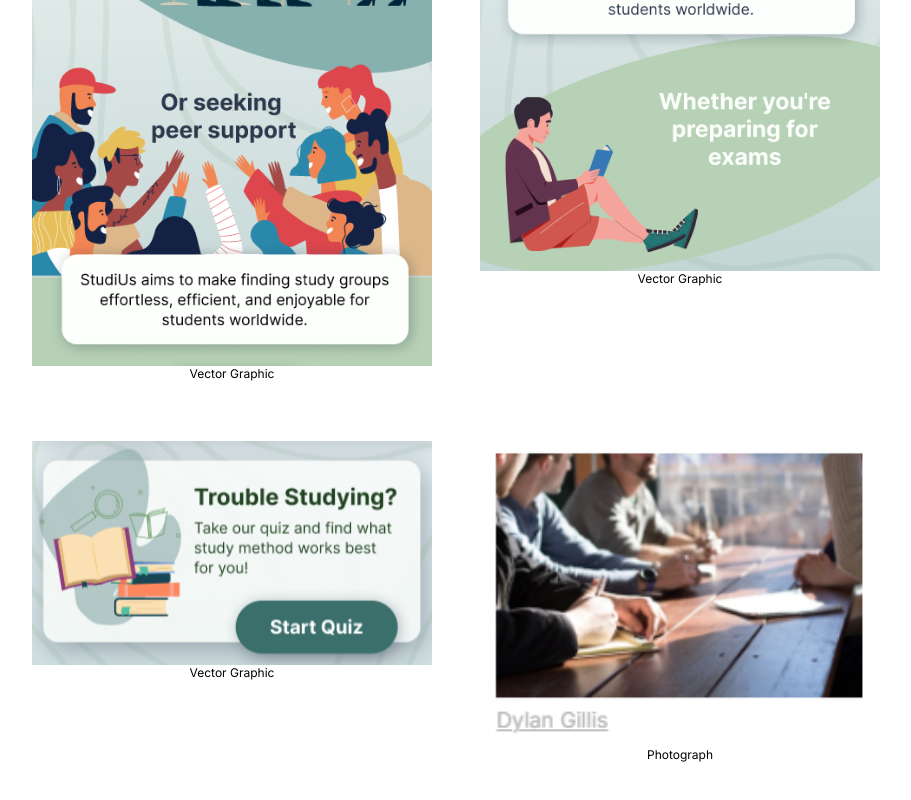
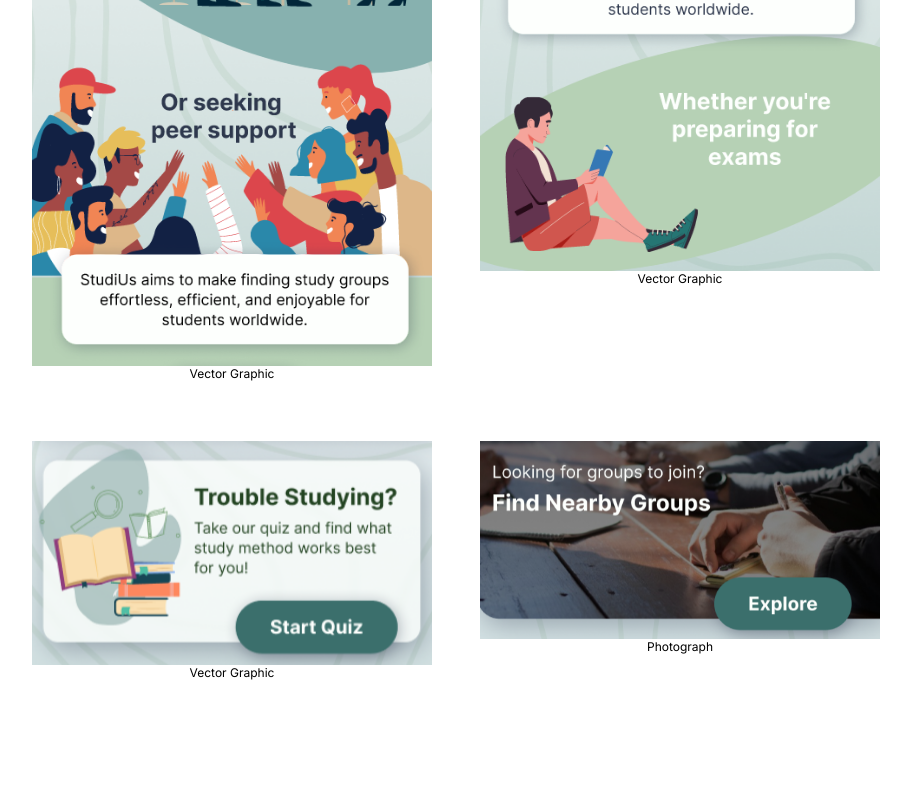
Before and after one commit to yeenathan/studiUs-Style-Guide, a Next.js app: page /graphics in a window 1280 px wide. Shown: the part 834-1634 px from the top of the page, without its empty margins (8-919 px from the left). After the commit the page ends 1558 px from the top, so only its background shows below. Built offline with nearby package versions, Linux system fonts and the light colour scheme.

Commit message:
fixing indentation + replacing photograph image

```diff
--- a/pages/graphics.js
+++ b/pages/graphics.js
@@ -45,7 +45,7 @@
                     <p className="caption1">Vector Graphic</p>
                   </div>
                   <div className={styles.example}>
-                        <Image src="/images/graphics-1.png" width={872} height={1218} style={{width: "400px", height: "auto"}}/>
+                    <Image src="/images/graphics-1.png" width={908} height={1734} style={{width: "400px", height: "auto"}}/>
                     <p className="caption1">Photograph</p>
                   </div>
                 </div>
```
Also changed, not shown: public/images/graphics-1.png. Lines whose indentation alone changed are shown as unchanged.
